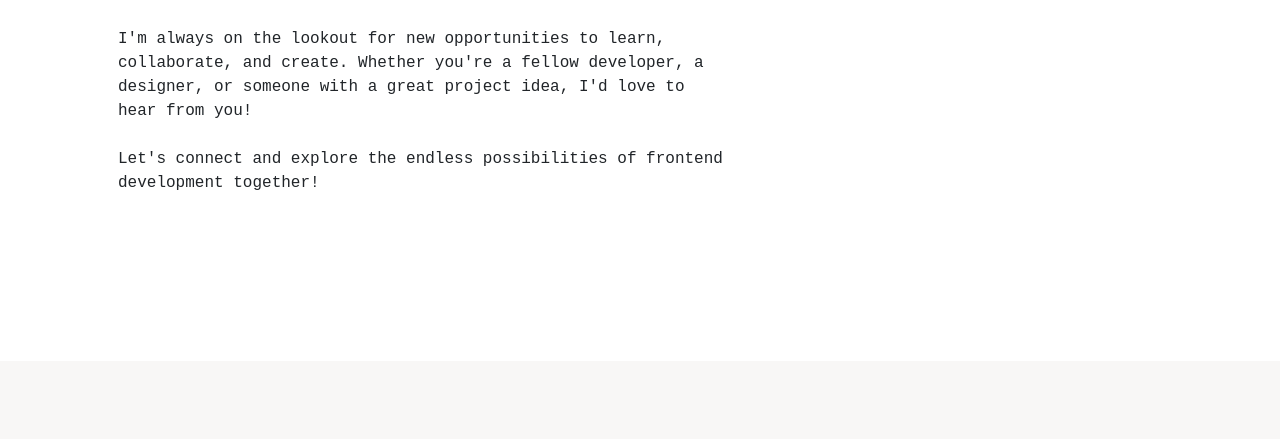
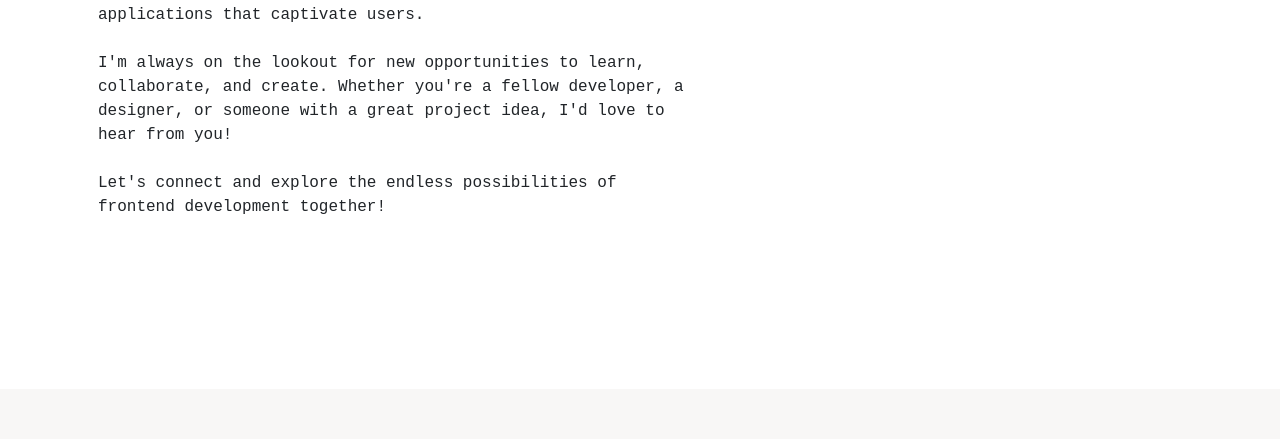
Before and after one commit to RedPez/Bootstrap-Portfolio, a plain HTML site: page index.html in a window 1280 px wide. Shown: the part 1513-1952 px from the top of the page. Drawn offline with nearby package versions, Linux system fonts and the light colour scheme.

Commit message:
minor fixes to about, contact and skills padding for XS size

```diff
--- a/CSS/style.css
+++ b/CSS/style.css
@@ -150,7 +150,6 @@ i {
 }
 
 .about-me {
-  padding-right: 100px;
 }
 
 .lead img {
--- a/index.html
+++ b/index.html
@@ -67,10 +67,13 @@
     </div>
 
     <!-- Jumbotron -->
-    <div class="jumbotron jumbotron-fluid">
+    <div class="jumbotron jumbotron">
       <div class="container jumbotronContainer">
-        <div class="row jumbo-content">
-          <div class="col-md-8 col-sm-12 ps-lg-5 about-me" id="about">
+        <div class="row jumbo-content ps-lg-3">
+          <div
+            class="col col-lg-7 col-md-7 col-sm-12 pe-lg-5 pe-md-5 pb-lg-1 pb-md-1 pb-5 about-me"
+            id="about"
+          >
             <h2><span>About</span></h2>
             <p class="lead">
               <img
@@ -108,7 +111,7 @@
               development together!
             </p>
           </div>
-          <div class="col-md-4 col-sm-12">
+          <div class="col-lg-5 col-md-5 col-sm-12 ps-lg-5 px-sm-3 px-5 pt-5">
             <h2 id="contact"><span>Contact</span></h2>
             <div class="row pt-5 cont-wrap">
               <a
@@ -241,7 +244,9 @@
     <section class="skills">
       <div class="container container-skills">
         <div class="row">
-          <h2 class="skills-copy col-lg-12" id="skills"><span>Skills</span></h2>
+          <h2 class="skills-copy col-lg-12" id="skills">
+            <span>Skills</span>
+          </h2>
         </div>
         <div class="container container-icon">
           <div class="row">
```
